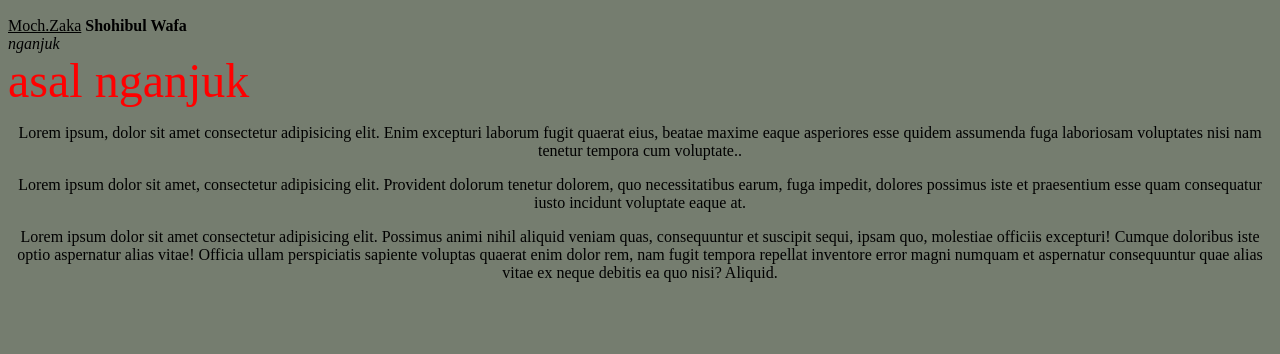
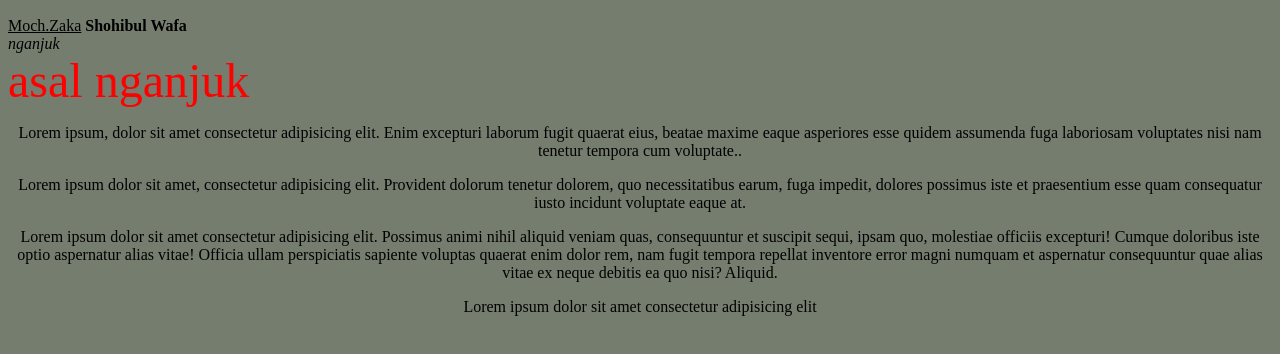
Before and after one commit to ixelwafa-boop/Tugas-web-2C, a plain HTML site: page Tugas 1/Tugas1.html in a window 1280 px wide. Shown: the part 158-512 px from the top of the page. Drawn offline with Linux system fonts and the light colour scheme.

Commit message:
[ADD] tambahakan biodata.html

```diff
--- a/Tugas 1/Tugas1.html
+++ b/Tugas 1/Tugas1.html
@@ -6,7 +6,7 @@
     <body bgcolor="#757D6F">
         <marquee behavior="alternate" direction="up" scrollamount="10" scrolldelay="10" width="100%" height="100px">
 
-            <h1>ini adalah progam html</h1>
+            <h1>ini adalah progam html </h1>
         </marquee>
        <h2>ini adalah progam html</h2>
        <u>Moch.Zaka</u> <b>Shohibul Wafa</b> <br>
@@ -18,6 +18,7 @@
         <p align="center">Lorem ipsum dolor sit amet, consectetur adipisicing elit. Provident dolorum tenetur dolorem, quo necessitatibus earum, fuga impedit, dolores possimus iste et praesentium esse quam consequatur iusto incidunt voluptate eaque at.</p>
         <p align="center">Lorem ipsum dolor sit amet consectetur adipisicing elit. Possimus animi nihil aliquid veniam quas, consequuntur et suscipit sequi, ipsam quo, molestiae officiis excepturi! Cumque doloribus iste optio aspernatur alias vitae!
         Officia ullam perspiciatis sapiente voluptas quaerat enim dolor rem, nam fugit tempora repellat inventore error magni numquam et aspernatur consequuntur quae alias vitae ex neque debitis ea quo nisi? Aliquid.</p>
+        <p align="center">Lorem ipsum dolor sit amet consectetur adipisicing elit
     </body>
 
 </html>
```
Also changed, not shown: Tugas 1/biodata.html/biodata.html (added).
